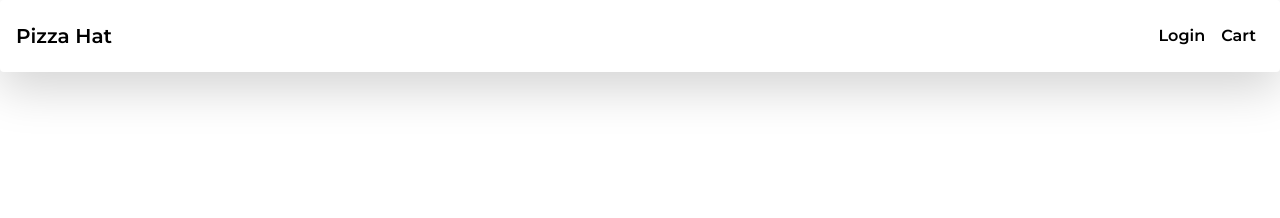
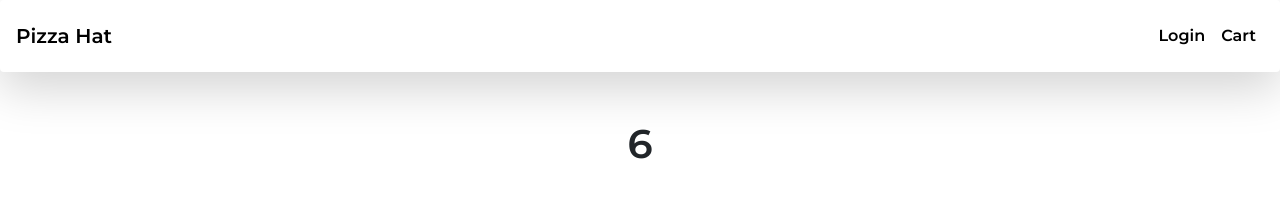
Before and after one commit to GhulamMustafaGM/pizza-fullstack-dev, a React (Create React App) app in the folder client/: page / in a window 1280 px wide. Shown: the top 218 px of the page. Built offline with nearby package versions, Linux system fonts and the light colour scheme.

Commit message:
created piaazsdat

```diff
--- a/client/src/App.js
+++ b/client/src/App.js
@@ -2,11 +2,13 @@ import logo from './logo.svg';
 import './App.css';
 import bootstrap from '../node_modules/bootstrap/dist/css/bootstrap.min.css'
 import Navbar from './components/Navbar'
+import Homescreen from './components/screens/Homescreen';
 
 function App() {
   return (
     <div className="App">
       <Navbar />
+      <Homescreen />
     </div>
   );
 }
--- /dev/null
+++ b/client/src/components/pizzasdata.js
@@ -0,0 +1,110 @@
+const pizzas = [{
+
+    "name": "PEPPER BARBECUE CHICKEN",
+    "varients": [
+        "small",
+        "medium",
+        "large"
+    ],
+    "prices": [
+        {
+            "small": 200,
+            "medium": 350,
+            "large": 400
+        }
+    ],
+    "category": "nonveg",
+    "image": "https://www.dominos.co.in/files/items/Pepper_Barbeque.jpg",
+    "description": "Pepper Barbecue Chicken I Cheese"
+}, {
+
+    "name": "Non Veg Supreme",
+    "varients": [
+        "small",
+        "medium",
+        "large"
+    ],
+    "prices": [
+        {
+            "small": 200,
+            "medium": 350,
+            "large": 400
+        }
+    ],
+    "category": "nonveg",
+    "image": "https://www.dominos.co.in/files/items/Non-Veg_Supreme.jpg",
+    "description": "Bite into supreme delight of Black Olives, Onions, Grilled Mushrooms, Pepper BBQ Chicken, Peri-Peri Chicken, Grilled Chicken Rashers"
+}, {
+
+    "name": "Golden Corn Pizza",
+    "varients": [
+        "small",
+        "medium",
+        "large"
+    ],
+    "prices": [
+        {
+            "small": 180,
+            "medium": 250,
+            "large": 360
+        }
+    ],
+    "category": "veg",
+    "description": "Corn over the base makes it look beautiful. It is served with tomato sauce and chili flakes are sprinkled over the topping according the taste. After mixing all the ingredients, it is baked by adding cheese and corn for added flavor to pizza. Corn adds health and sweet taste to the pizza.",
+    "image": "https://www.crazymasalafood.com/wp-content/images/golden-1.jpg"
+}, {
+
+    "name": "Jalapeno & Red Paprika Pizza",
+    "varients": [
+        "small",
+        "medium",
+        "large"
+    ],
+    "prices": [
+        {
+            "small": 200,
+            "medium": 300,
+            "large": 420
+        }
+    ],
+    "category": "veg",
+    "image": "https://www.crazymasalafood.com/wp-content/images/jalepeno.jpg",
+    "description": "This pizza is amazing and can become more delicious if we will add some more cheese in it. Ingredients are yeast, sugar, olive oil, salt, and all-purpose flour in a big bowl. After mixing all the ingredients, it is baked by adding Jalapeno and Paprika with corns over the cheese layer. The base is made crunchy to give it best taste. It can be made more tasty by sprinkling chili flakes and Oregano as per the taste."
+}, {
+
+    "name": "Margerita",
+    "varients": [
+        "small",
+        "medium",
+        "large"
+    ],
+    "prices": [
+        {
+            "small": 150,
+            "medium": 220,
+            "large": 300
+        }
+    ],
+    "category": "veg",
+    "image": "https://cdn.loveandlemons.com/wp-content/uploads/2019/09/margherita-pizza-500x500.jpg",
+    "description": "The pizza base is made by mixing yeast, sugar, olive oil, salt, and all-purpose flour in a big bowl. After mixing all the ingredients, it is baked by adding the cheese as topping over it. The base is perfectly prepared by adding single layer of cheese over it. It is mouth-watering pizza for cheese lovers."
+}, {
+
+    "name": "Double Cheese Margherita Pizza",
+    "varients": [
+        "small",
+        "medium",
+        "large"
+    ],
+    "prices": [
+        {
+            "small": 250,
+            "medium": 380,
+            "large": 500
+        }
+    ],
+    "category": "veg",
+    "image": "https://www.crazymasalafood.com/wp-content/images/double-1.jpg",
+    "description": "This is a plain pizza which have cheese on it which is margherita and is delicious because of the loads of cheese. After mixing all the ingredients, it is baked by adding the cheese as topping over it. The base is perfectly prepared by adding double layer of cheese over it"
+}]
+export default pizzas
--- /dev/null
+++ b/client/src/components/screens/Homescreen.js
@@ -0,0 +1,10 @@
+import React from 'react'
+import pizzas from '../pizzasdata'
+
+export default function Homescreen() {
+    return (
+        <div>
+            <h1>{pizzas.length}</h1>
+        </div>
+    )
+}
```
